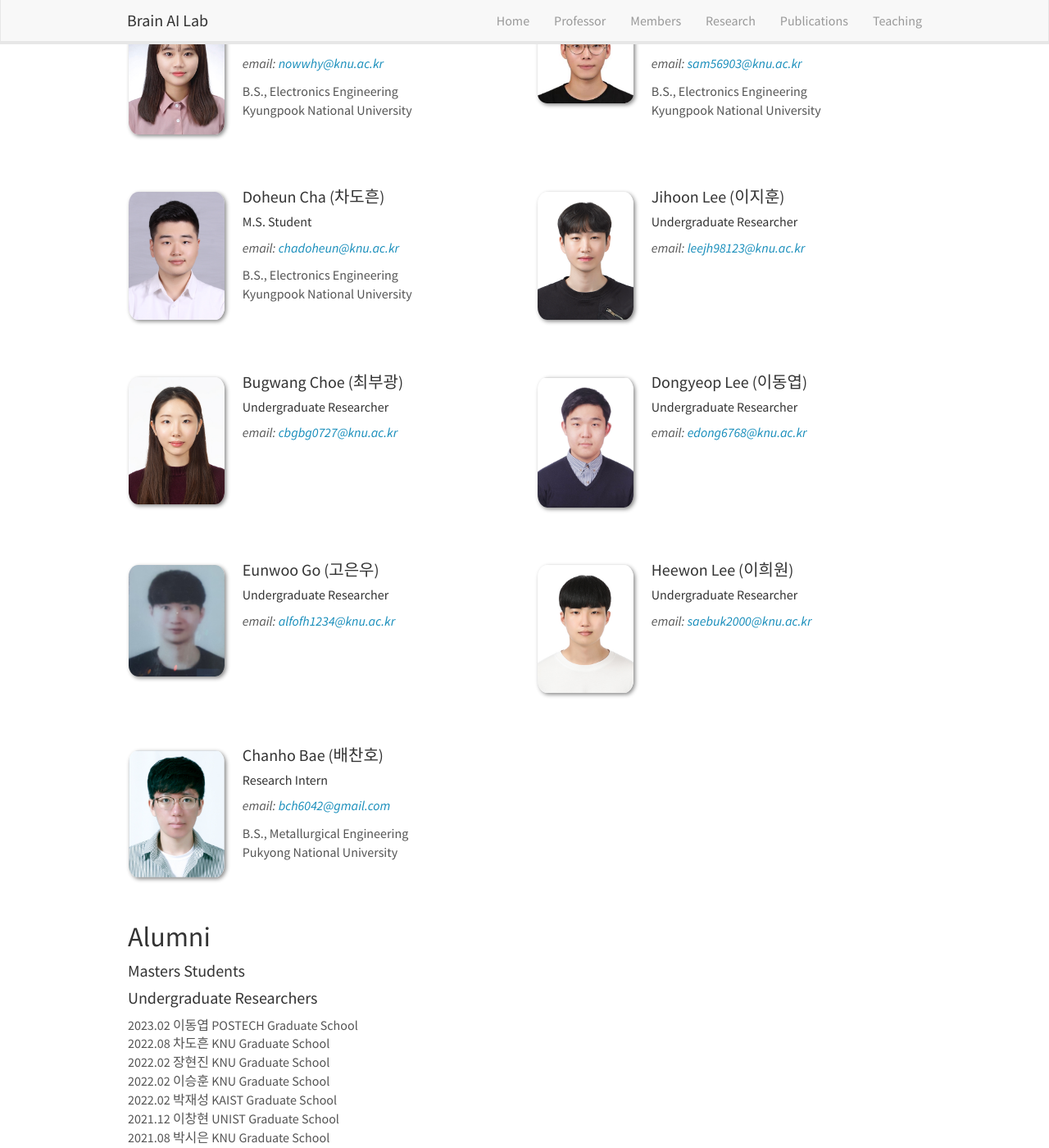
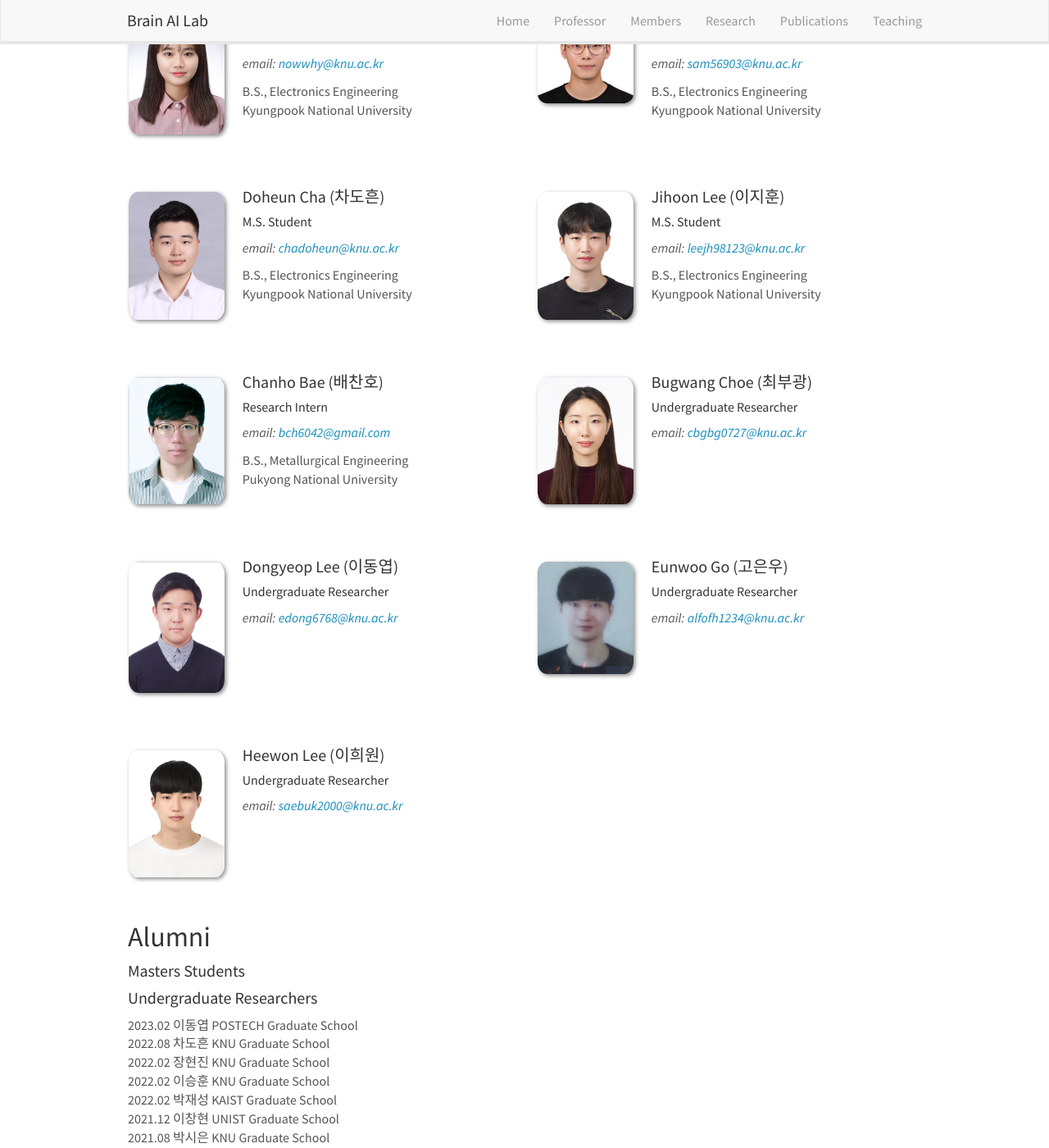
Before and after one commit to KNU-BrainAI/knu-brainai.github.io, a Jekyll site: the page built from _pages/members.md, in a window 1280 px wide and 1400 px high, scrolled down 414 px. Shown: the whole window at 82% size. Built offline with Jekyll 4.4.1, drawn with Linux system fonts in a browser that asks for light colours; nearby versions of some CDN libraries.

Commit message:
Update team_members.yml

```diff
--- a/_data/team_members.yml
+++ b/_data/team_members.yml
@@ -41,10 +41,19 @@
 
 - name: Jihoon Lee (이지훈)
   photo: jhlee.jpg
-  info: Undergraduate Researcher
+  info: M.S. Student
   email: leejh98123@knu.ac.kr
-  number_educ: 1
-  education1:
+  number_educ: 2
+  education1: B.S., Electronics Engineering
+  education2: Kyungpook National University
+
+- name: Chanho Bae (배찬호)
+  photo: chbae.jpg
+  info: Research Intern
+  email: bch6042@gmail.com
+  number_educ: 2
+  education1: B.S., Metallurgical Engineering
+  education2: Pukyong National University
 
 - name: Bugwang Choe (최부광)
   photo: bgch.jpg
@@ -73,11 +82,3 @@
   email: saebuk2000@knu.ac.kr
   number_educ: 1
   education1:
-
-- name: Chanho Bae (배찬호)
-  photo: chbae.jpg
-  info: Research Intern
-  email: bch6042@gmail.com
-  number_educ: 2
-  education1: B.S., Metallurgical Engineering
-  education2: Pukyong National University
```
